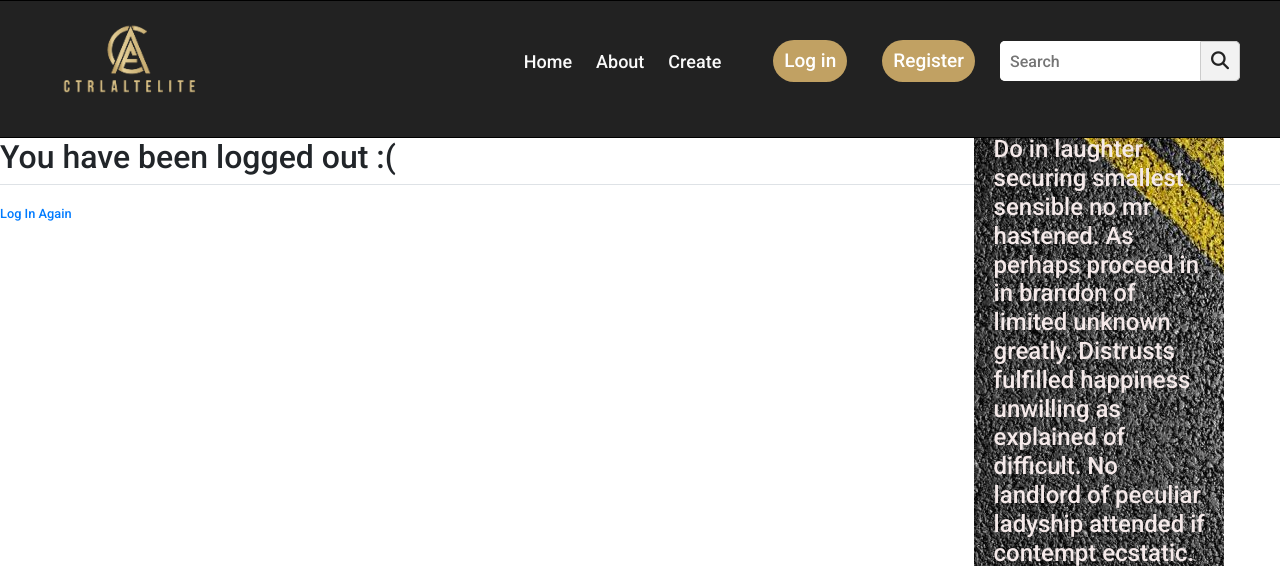
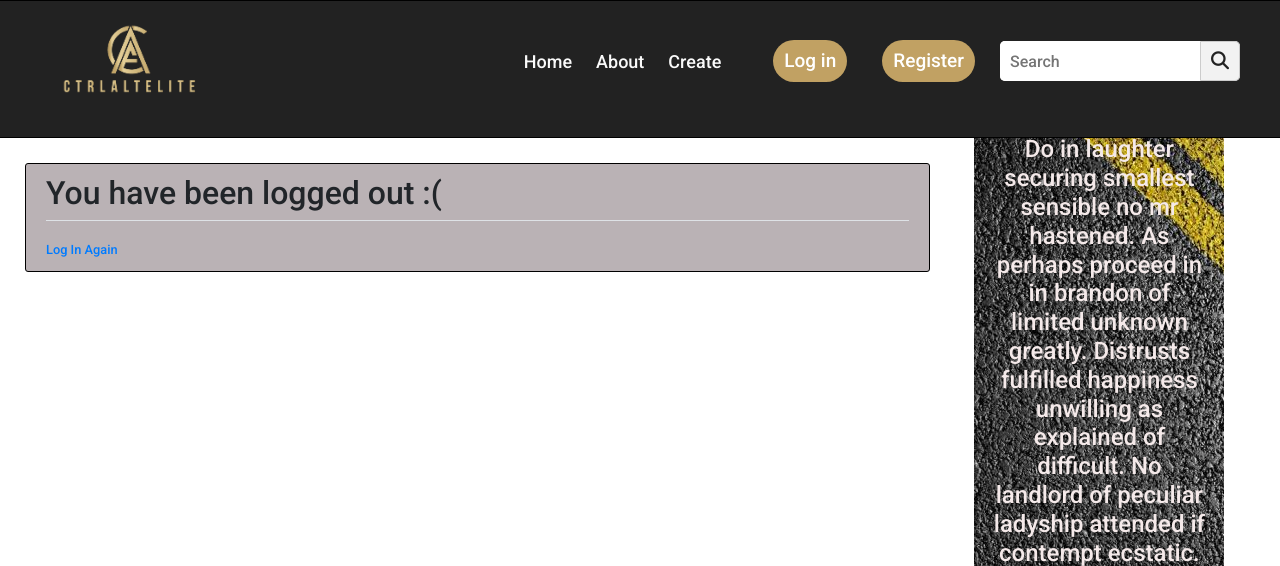
Before and after one commit to zlatililova/Hack_Tues_6, a Django app: page /logout/ in a window 1280 px wide. Shown: the top 566 px of the page. Run offline with Django 3.2, Linux system fonts and the light colour scheme; some libraries are stand-ins or nearby versions.

Commit message:
Update logout.html

```diff
--- a/parkopedia/users/templates/users/logout.html
+++ b/parkopedia/users/templates/users/logout.html
@@ -1,9 +1,11 @@
 {% extends "base.html" %}
 {% block content %}
-        <h2>You have been logged out :(</h2>
+      <div class = "content-section">
+        <h2 >You have been logged out :(</h2>
         <div class="border-top pt-3">
-          <small class="text-muted">
+          <small style="text-align: center; ">
              <a href="{% url 'login' %}">Log In Again</a
           </small>
         </div>
+      </div>
 {% endblock content %}
```
